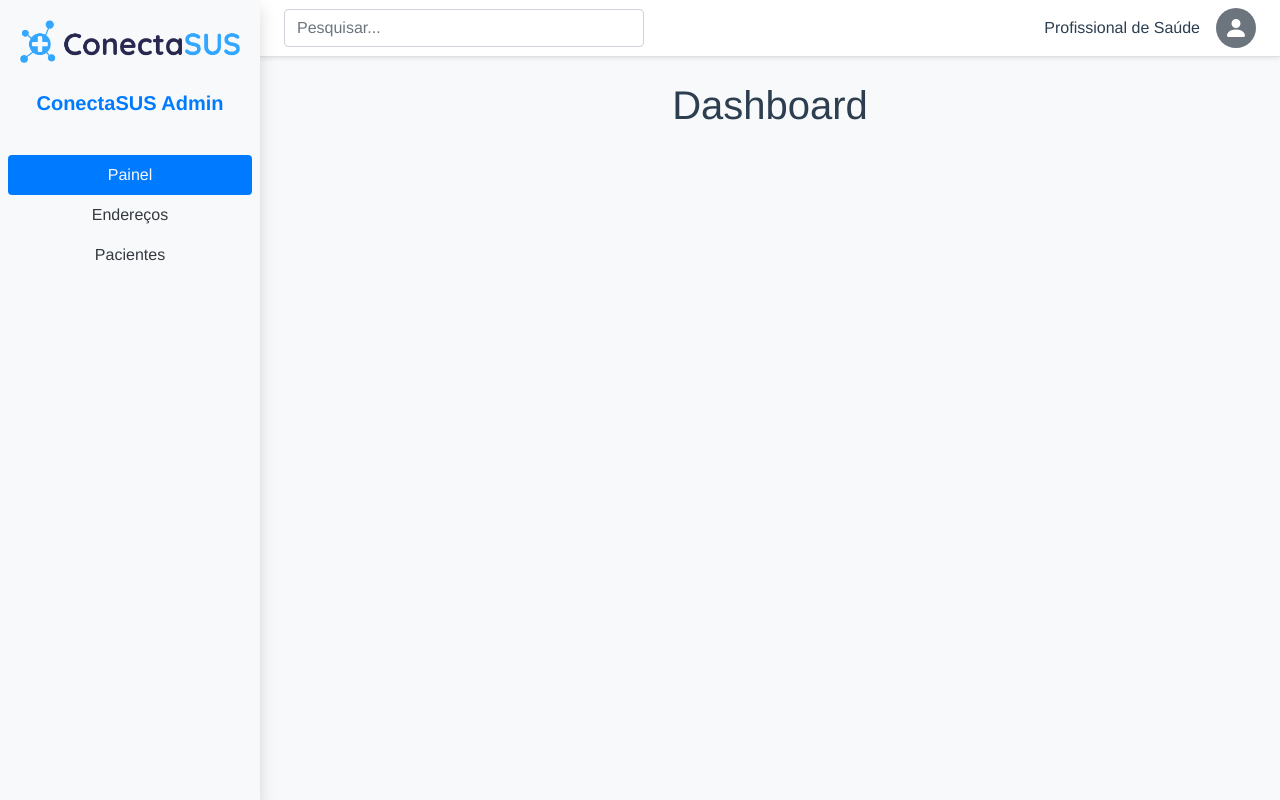
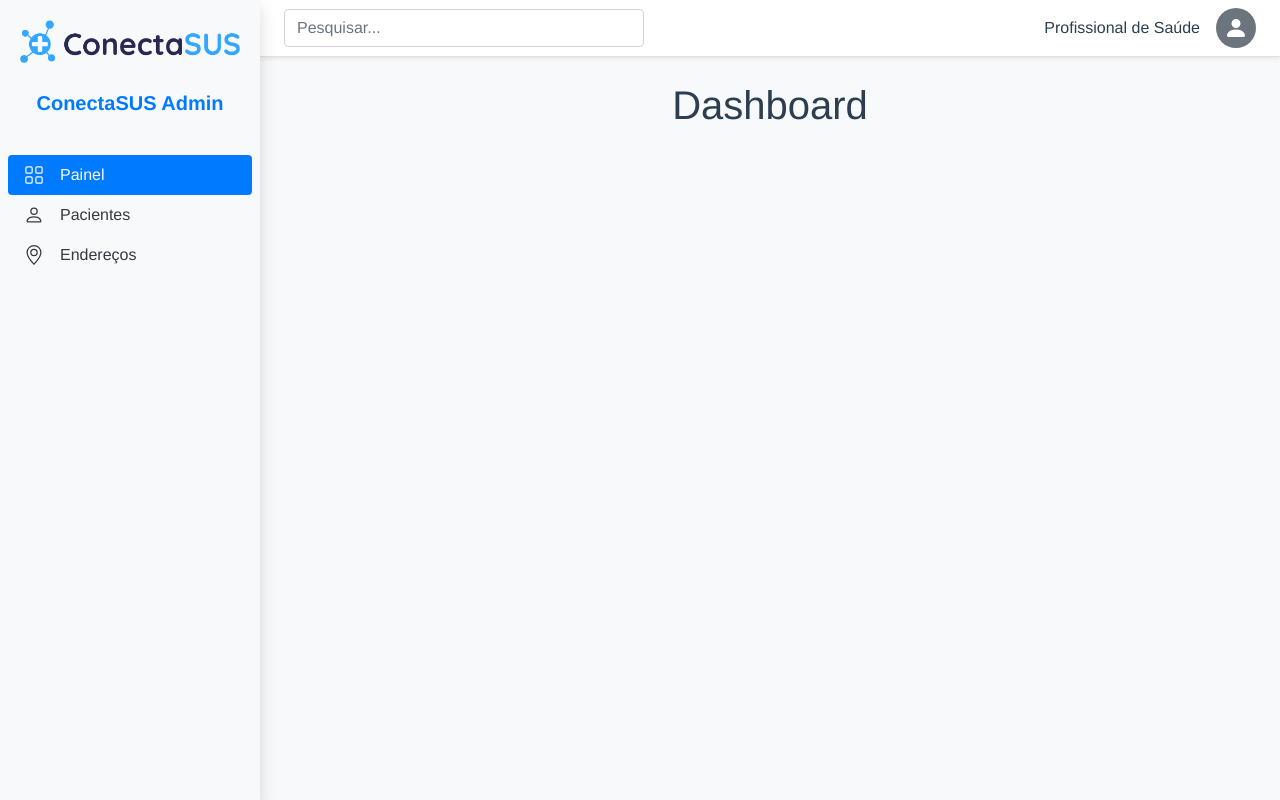
Before and after one commit to AllRez44/teste-tecnico-conecta-sus, a Vue app in the folder frontend/: page /dashboard in a window 1280 px wide. Built offline with nearby package versions, Linux system fonts and the light colour scheme; no server answers.

Commit message:
Frontend - Update sidebar items styling: Align items and Add Icons

```diff
--- a/frontend/src/components/AppLayout.vue
+++ b/frontend/src/components/AppLayout.vue
@@ -19,23 +19,23 @@
         <b-nav-item
           to="/dashboard"
           active-class="active bg-primary"
-          :link-classes="$route.path.startsWith('/dashboard') ? 'text-light' : 'text-dark'"
+          :link-classes="['d-flex', 'align-items-center', $route.path.startsWith('/dashboard') ? 'text-light' : 'text-dark']"
         >
-          Painel
+          <b-icon icon="grid" class="mr-3 h5 mb-0"></b-icon> Painel
+        </b-nav-item>
+        <b-nav-item
+          to="/pacientes"
+          active-class="active bg-primary"
+          :link-classes="['d-flex', 'align-items-center', $route.path.startsWith('/pacientes') ? 'text-light' : 'text-dark']"
+        >
+          <b-icon icon="person" class="mr-3 h5 mb-0"></b-icon> Pacientes
         </b-nav-item>
         <b-nav-item
           to="/enderecos"
           active-class="active bg-primary"
-          :link-classes="$route.path.startsWith('/enderecos') ? 'text-light' : 'text-dark'"
+          :link-classes="['d-flex', 'align-items-center', $route.path.startsWith('/enderecos') ? 'text-light' : 'text-dark']"
         >
-          Endereços
-        </b-nav-item>
-        <b-nav-item
-          to="/pacientes"
-          active-class="active bg-primary"
-          :link-classes="$route.path.startsWith('/pacientes') ? 'text-light' : 'text-dark'"
-        >
-          Pacientes
+          <b-icon icon="geo-alt" class="mr-3 h5 mb-0"></b-icon> Endereços
         </b-nav-item>
       </b-nav>
     </b-sidebar>
```
